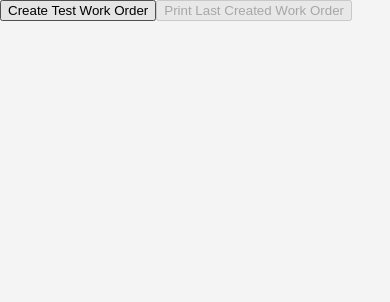
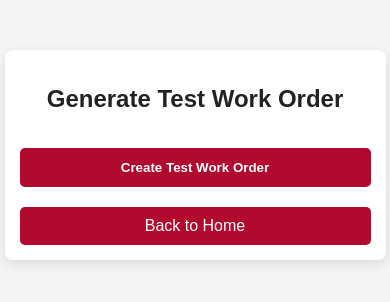
Before and after one commit to jcallinan/ARG-StockKeeper, a React (Create React App) app in the folder client/: page /generate-test-workorder in a window 390 px wide. Shown: the top 302 px of the page. Built offline with nearby package versions, Linux system fonts and the light colour scheme; no server answers.

Commit message:
Fixing navigation

```diff
--- a/client/src/components/TestWorkOrder.js
+++ b/client/src/components/TestWorkOrder.js
@@ -1,38 +1,49 @@
 import React, { useState } from 'react';
 import axios from 'axios';
 import BASE_URL from '../config';
+import { Link } from 'react-router-dom';
 
 const TestWorkOrder = () => {
   const [createdId, setCreatedId] = useState(null);
+  const [createdWorkOrder, setCreatedWorkOrder] = useState(null);
 
   const generateWorkOrder = async () => {
     try {
-      await axios.post(`${BASE_URL}/api/workorders/test`);
+      const response = await axios.post(`${BASE_URL}/api/workorders/test`);
+      setCreatedId(response.data.id);
+
+      // Fetch the newly created work order details
+      const details = await axios.get(`${BASE_URL}/api/workorders/${response.data.id}`);
+      setCreatedWorkOrder(details.data);
+
       alert('Test Work Order Created!');
     } catch (error) {
       console.error('Error creating test work order:', error);
     }
   };
 
-  const printWorkOrder = async () => {
-    try {
-      const response = await axios.get(`${BASE_URL}/api/workorders`);
-      const latestWorkOrder = response.data[response.data.length - 1];
-      setCreatedId(latestWorkOrder.id);
-      window.open(`${BASE_URL}/api/workorders/print/${latestWorkOrder.id}`, '_blank');
-    } catch (error) {
-      console.error('Error printing work order:', error);
-    }
+  const printWorkOrder = () => {
+    window.open(`${BASE_URL}/api/workorders/print/${createdId}`, '_blank');
   };
 
   return (
-    <div>
-      <button onClick={generateWorkOrder}>
-        Create Test Work Order
-      </button>
-      <button onClick={printWorkOrder} disabled={!createdId}>
-        Print Last Created Work Order
-      </button>
+    <div className="menu-container">
+      <h2>Generate Test Work Order</h2>
+
+      <button onClick={generateWorkOrder}>Create Test Work Order</button>
+
+      {createdWorkOrder && (
+        <div>
+          <h3>Created Work Order:</h3>
+          <p>ID: {createdWorkOrder.Id}</p>
+          <p>Description: {createdWorkOrder.Description}</p>
+          <p>Created Date: {createdWorkOrder.CreatedDate}</p>
+          <button onClick={printWorkOrder}>Print Work Order</button>
+        </div>
+      )}
+
+      <br />
+      <Link to="/" className="back-button">Back to Home</Link>
     </div>
   );
 };
--- a/client/src/components/WorkOrderScanner.js
+++ b/client/src/components/WorkOrderScanner.js
@@ -1,6 +1,7 @@
 import React, { useState } from 'react';
 import axios from 'axios';
 import BASE_URL from '../config';
+import { Link } from 'react-router-dom';
 
 const WorkOrderScanner = ({ setWorkOrderId }) => {
   const [input, setInput] = useState('');
@@ -19,7 +20,7 @@ const WorkOrderScanner = ({ setWorkOrderId }) => {
   };
 
   return (
-    <div>
+    <div className="menu-container">
       <h2>Scan or Enter Work Order ID</h2>
       <input
         type="text"
@@ -28,6 +29,9 @@ const WorkOrderScanner = ({ setWorkOrderId }) => {
         placeholder="Enter or Scan Work Order ID"
       />
       <button onClick={handleScan}>Submit</button>
+
+      <br />
+      <Link to="/" className="back-button">Back to Home</Link>
     </div>
   );
 };
--- a/client/src/index.css
+++ b/client/src/index.css
@@ -8,20 +8,20 @@ body {
   .menu-container {
     max-width: 600px;
     margin: 50px auto;
-    padding: 20px;
+    padding: 30px;
     background-color: #fff;
     border-radius: 8px;
     text-align: center;
     box-shadow: 0px 4px 12px rgba(0, 0, 0, 0.1);
   }
 
-  .menu-container h1 {
+  .menu-container h1, .menu-container h2, .menu-container h3 {
     color: #222;
-    margin-bottom: 30px;
+    margin-bottom: 20px;
   }
 
   .logo {
-    width: 120px;   /* Reduced size for better quality */
+    width: 100px;  /* Smaller size for higher quality */
     height: auto;
     margin-bottom: 20px;
   }
@@ -32,11 +32,11 @@ body {
   }
 
   nav ul li {
-    margin-bottom: 15px;
+    margin-bottom: 15px; /* Spacing between buttons */
   }
 
   nav ul li a {
-    padding: 12px 20px;
+    padding: 12px 0;
     text-decoration: none;
     color: white;
     background-color: #B10A2E;
@@ -44,10 +44,62 @@ body {
     font-weight: bold;
     display: block;
     width: 100%;
+    transition: background-color 0.3s ease;
     box-sizing: border-box;
-    transition: background-color 0.3s ease;
   }
 
   nav ul li a:hover {
     background-color: #8E0725;
   }
+
+  button {
+    padding: 12px 20px;
+    border: none;
+    border-radius: 5px;
+    background-color: #B10A2E;
+    color: white;
+    cursor: pointer;
+    font-weight: bold;
+    margin-top: 15px;
+    width: 100%;
+    transition: background-color 0.3s ease;
+  }
+
+  button:hover {
+    background-color: #8E0725;
+  }
+
+  button:disabled {
+    background-color: #cccccc;
+  }
+
+  .back-button {
+    display: inline-block;
+    margin-top: 20px;
+    padding: 10px 20px;
+    background-color: #B10A2E;
+    color: white;
+    border-radius: 5px;
+    text-decoration: none;
+    width: 100%;
+    box-sizing: border-box;
+  }
+
+  .back-button:hover {
+    background-color: #8E0725;
+  }
+
+  div {
+    word-wrap: break-word;
+  }
+
+  @media (max-width: 600px) {
+    .menu-container {
+      width: 90%;
+      padding: 15px;
+    }
+
+    button, .back-button, nav ul li a {
+      width: 100%;
+    }
+  }
```
Also changed, not shown: 1 other file (tests, documents, lock files or other folders).
